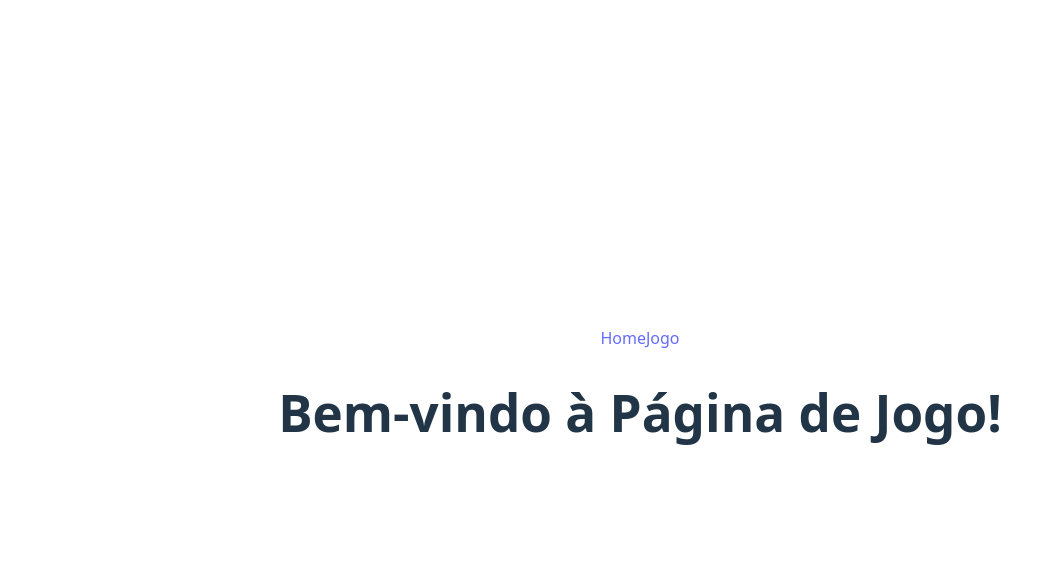
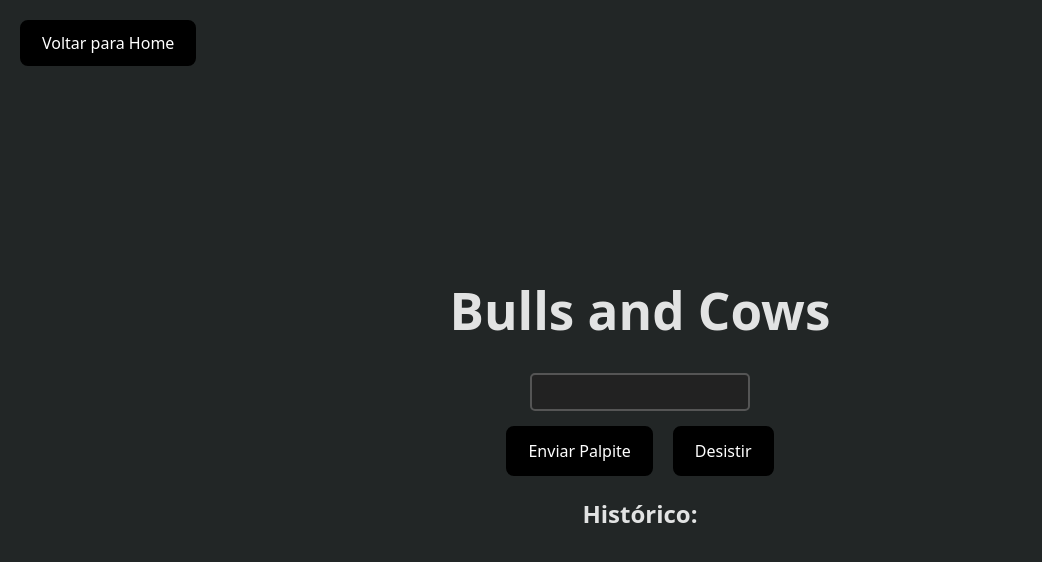
Before and after one commit to RondonGVM/prova-pwm, a React (Vite) app in the folder prova-pwm/: page /Jogo in a window 1280 px wide. Shown: the top 562 px of the page, without its empty margins (0-1042 px from the left). Built offline with nearby package versions, Linux system fonts and the light colour scheme.

Commit message:
implementação do jogo

```diff
--- a/prova-pwm/src/App.jsx
+++ b/prova-pwm/src/App.jsx
@@ -1,4 +1,9 @@
-import { BrowserRouter as Router, Routes, Route, Link } from "react-router-dom";
+import {
+  BrowserRouter as Router,
+  Routes,
+  Route,
+  useNavigate,
+} from "react-router-dom";
 import "./App.css";
 import minhaFoto from "./assets/minha_foto.jpg";
 import SqlLogo from "./assets/mysql-logo.png";
@@ -6,19 +11,12 @@ import PythonLogo from "./assets/python-logo.png";
 import JsLogo from "./assets/JavaScript-logo.png";
 import emailIcon from "./assets/email-icon.png";
 import githubIcon from "./assets/github-icon.png";
-import Jogo from "./pages/Jogo"; // Importando a nova página
+import Jogo from "./pages/Jogo";
 
-function App() {
+function Home() {
+  const navigate = useNavigate();
+
   return (
-    <Router>
-      <nav>
-        <Link to="/">Home</Link>
-        <Link to="/Jogo">Jogo</Link>
-      </nav>
-
-      <Routes>
-        {/* Página principal */}
-        <Route path="/" element={
     <>
       <h1>Portfolio</h1>
       <div className="foto-minha">
@@ -51,13 +49,27 @@ function App() {
           <img src={emailIcon} alt="Ícone do Email" className="contato-icon" />
         </a>
         <a href="https://github.com/RondonGVM" target="_blank">
-                <img src={githubIcon} alt="Ícone do GitHub" className="contato-icon" />
+          <img
+            src={githubIcon}
+            alt="Ícone do GitHub"
+            className="contato-icon"
+          />
         </a>
       </div>
+      <h2 className="Jogar">Bulls and Cows</h2>
+      <div className="game-button-container">
+        <button onClick={() => navigate("/Jogo")}>Jogar Bulls and Cows</button>
+      </div>
     </>
-        } />
+  );
+}
 
-        {/* Página de Projetos */}
+
+function App() {
+  return (
+    <Router>
+      <Routes>
+        <Route path="/" element={<Home />} />
         <Route path="/Jogo" element={<Jogo />} />
       </Routes>
     </Router>
--- a/prova-pwm/src/index.css
+++ b/prova-pwm/src/index.css
@@ -2,10 +2,8 @@
   font-family: system-ui, Avenir, Helvetica, Arial, sans-serif;
   line-height: 1.5;
   font-weight: 400;
-
-  color-scheme: light dark;
   color: rgba(255, 255, 255, 0.87);
-  background-color: #242424;
+  background-color: #222626;
 
   font-synthesis: none;
   text-rendering: optimizeLegibility;
@@ -44,6 +42,7 @@ button {
   font-family: inherit;
   background-color: #1a1a1a;
   cursor: pointer;
+  color: white;
   transition: border-color 0.25s;
 }
 button:hover {
@@ -54,18 +53,6 @@ button:focus-visible {
   outline: 4px auto -webkit-focus-ring-color;
 }
 
-@media (prefers-color-scheme: light) {
-  :root {
-    color: #213547;
-    background-color: #ffffff;
-  }
-  a:hover {
-    color: #747bff;
-  }
-  button {
-    background-color: #f9f9f9;
-  }
-}
 .foto-minha {
   width: 200px;
   height: 200px;
@@ -108,8 +95,9 @@ button:focus-visible {
   margin-top: 20px;
 }
 
-
-.Logo-sql, .Logo-python, .Logo-Js{
+.Logo-sql,
+.Logo-python,
+.Logo-Js {
   width: 100px;
   height: 100px;
   overflow: hidden;
@@ -118,13 +106,17 @@ button:focus-visible {
   transition: transform 0.3s ease-in-out;
 }
 
-.Logo-sql img, .Logo-python img, .Logo-Js img {
+.Logo-sql img,
+.Logo-python img,
+.Logo-Js img {
   width: 100%;
   height: 100%;
   object-fit: cover;
 }
 
-.Logo-sql:hover, .Logo-python:hover, .Logo-Js:hover {
+.Logo-sql:hover,
+.Logo-python:hover,
+.Logo-Js:hover {
   transform: scale(1.1);
 }
 
@@ -145,3 +137,66 @@ button:focus-visible {
 .contato-icon:hover {
   transform: scale(1.2);
 }
+.game-container {
+  text-align: center;
+}
+
+.game-container {
+  text-align: center;
+}
+
+.input-container {
+  margin-bottom: 15px;
+}
+
+.input-container input {
+  width: 200px;
+  padding: 8px;
+  font-size: 16px;
+  text-align: center;
+  border: 2px solid #555;
+  border-radius: 5px;
+  background-color: #222;
+  color: white;
+}
+
+.buttons-container {
+  display: flex;
+  justify-content: center;
+  gap: 20px;
+  margin-top: 10px;
+}
+
+.botao {
+  background-color: #000;
+  color: white;
+  padding: 12px 20px;
+  border: 2px solid rgb(0, 0, 0);
+  border-radius: 8px;
+  font-size: 16px;
+  cursor: pointer;
+  transition: 0.3s;
+}
+
+.botao:hover {
+  background-color: #444;
+  transform: scale(1.05);
+}
+.voltar-home {
+  position: absolute;
+  top: 20px;
+  left: 20px;
+  background-color: #000000;
+  color: white;
+  padding: 10px 20px;
+  border: 2px solid rgb(0, 0, 0);
+  border-radius: 8px;
+  font-size: 16px;
+  cursor: pointer;
+  transition: 0.3s;
+}
+
+.voltar-home:hover {
+  background-color: #000000;
+  transform: scale(1.05);
+}
--- a/prova-pwm/src/pages/Jogo.jsx
+++ b/prova-pwm/src/pages/Jogo.jsx
@@ -1,5 +1,113 @@
-function Jogo() {
-    return <h1>Bem-vindo à Página de Jogo!</h1>;
+import React, { useState, useEffect } from "react";
+import { useNavigate } from "react-router-dom";
+
+const gerarNumeroSecreto = () => {
+  let numeros = new Set();
+  while (numeros.size < 4) {
+    numeros.add(Math.floor(Math.random() * 10));
   }
+  return Array.from(numeros).join("");
+};
 
-  export default Jogo;
+const Jogo = () => {
+  const [numeroSecreto, setNumeroSecreto] = useState(gerarNumeroSecreto());
+  const [palpite, setPalpite] = useState("");
+  const [historico, setHistorico] = useState([]);
+  const [jogoEncerrado, setJogoEncerrado] = useState(false);
+  const [mensagem, setMensagem] = useState("");
+
+  const navigate = useNavigate();
+
+  useEffect(() => {
+    console.log("Número secreto:", numeroSecreto);
+  }, [numeroSecreto]);
+
+  const verificarPalpite = () => {
+    if (palpite.length !== 4 || new Set(palpite).size !== 4) {
+      alert("Digite um número de 4 dígitos únicos!");
+      return;
+    }
+
+    let bulls = 0;
+    let cows = 0;
+
+    for (let i = 0; i < 4; i++) {
+      if (palpite[i] === numeroSecreto[i]) {
+        bulls++;
+      } else if (numeroSecreto.includes(palpite[i])) {
+        cows++;
+      }
+    }
+
+    setHistorico([...historico, `${palpite} - Bulls: ${bulls}, Cows: ${cows}`]);
+
+    if (bulls === 4) {
+      setMensagem("Parabéns! Você acertou o número!");
+      setJogoEncerrado(true);
+    }
+
+    setPalpite("");
+  };
+
+  const desistir = () => {
+    setMensagem(`O número secreto era: ${numeroSecreto}`);
+    setJogoEncerrado(true);
+  };
+
+  const jogarNovamente = () => {
+    setNumeroSecreto(gerarNumeroSecreto());
+    setPalpite("");
+    setHistorico([]);
+    setJogoEncerrado(false);
+    setMensagem("");
+  };
+
+  return (
+    <div className="game-container">
+      <h1>Bulls and Cows</h1>
+
+      {!jogoEncerrado && (
+        <>
+          <div className="input-container">
+            <input
+              type="text"
+              value={palpite}
+              onChange={(e) => setPalpite(e.target.value)}
+              maxLength="4"
+            />
+          </div>
+          <div className="buttons-container">
+            <button className="botao" onClick={verificarPalpite}>
+              Enviar Palpite
+            </button>
+            <button className="botao" onClick={desistir}>
+              Desistir
+            </button>
+          </div>
+        </>
+      )}
+
+      {jogoEncerrado && (
+        <div>
+          <h2>{mensagem}</h2>
+          <button className="botao" onClick={jogarNovamente}>
+            Jogar Novamente
+          </button>
+        </div>
+      )}
+
+      <h2>Histórico:</h2>
+      <ul>
+        {historico.map((item, index) => (
+          <li key={index}>{item}</li>
+        ))}
+      </ul>
+
+      <button className="botao voltar-home" onClick={() => navigate("/")}>
+        Voltar para Home
+      </button>
+    </div>
+  );
+};
+
+export default Jogo;
```
Lines whose indentation alone changed are shown as unchanged.
